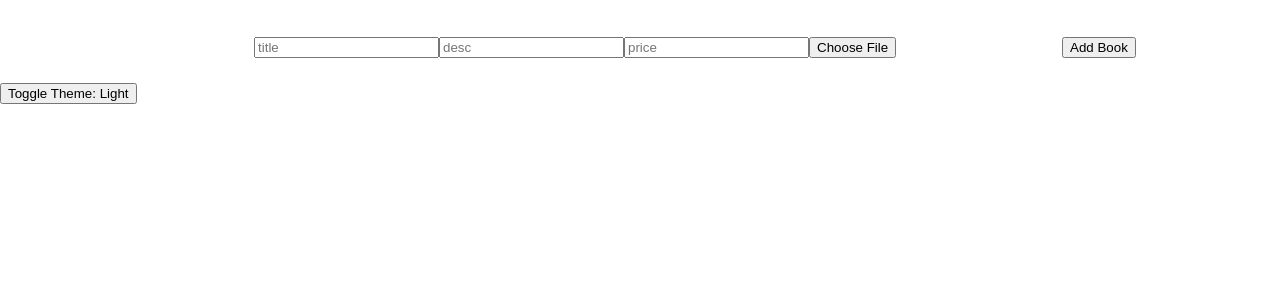
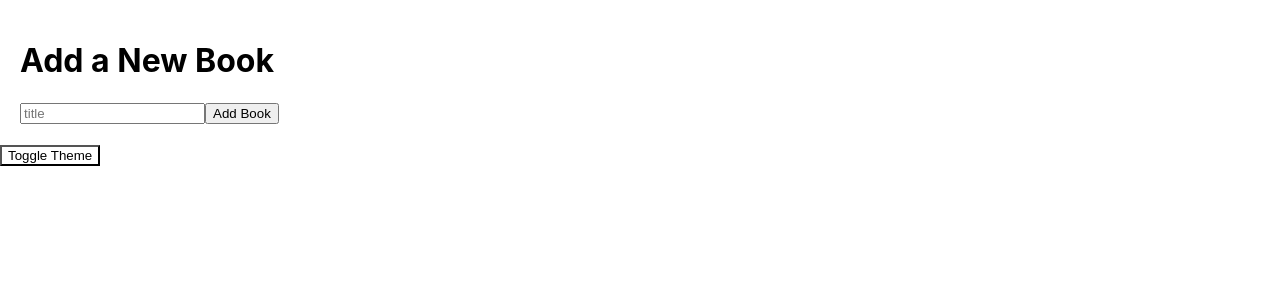
Before and after one commit to Ahmadalmuhtar/Bookstore-react-express, a React (Create React App) app in the folder client/: page /add in a window 1280 px wide. Shown: the top 300 px of the page. Built offline with nearby package versions, Linux system fonts and the light colour scheme.

Commit message:
added the actual toggle theme so it can change colors now

```diff
--- a/client/src/App.js
+++ b/client/src/App.js
@@ -1,23 +1,25 @@
 import React from 'react';
 import { BrowserRouter, Routes, Route } from 'react-router-dom';
-import { ThemeProvider } from './ThemeContext'
+import ThemeProvider from './ThemeProvider'; // Adjust the path as needed
+import ThemeToggle from './ThemeToggle'; // Adjust the path as needed
 import Add from './pages/Add';
 import Books from './pages/Books';
 import Update from './pages/Update';
 
 function App() {
   return (
-    <div className='App'>
-      <ThemeProvider>
+    <ThemeProvider>
+      <div className='App'>
         <BrowserRouter>
           <Routes>
             <Route path='/books' element={<Books />} />
             <Route path='/add' element={<Add />} />
             <Route path='/update/:id' element={<Update />} />
           </Routes>
+          <ThemeToggle />
         </BrowserRouter>
-      </ThemeProvider>
-    </div>
+      </div>
+    </ThemeProvider>
   );
 }
 
--- a/client/src/ThemeContext.js
+++ /dev/null
@@ -1,19 +0,0 @@
-import React, { createContext, useContext, useState } from "react";
-
-const ThemeContext = React.createContext()
-
-const ThemeProvider = ({ children }) => {
-    const [isDarkMode, setIsDarkMode] = useState(false);
-
-    const toggleTheme = () => {
-        setIsDarkMode((prevMode) => !prevMode)
-    }
-
-    return (
-        <ThemeContext.Provider value={{ isDarkMode, toggleTheme }}>
-            {children}
-        </ThemeContext.Provider>
-    )
-}
-
-export { ThemeProvider, ThemeContext };
--- /dev/null
+++ b/client/src/ThemeProvider.js
@@ -0,0 +1,30 @@
+import React, { createContext, useContext, useState } from 'react';
+
+const ThemeContext = createContext();
+
+export const useTheme = () => {
+    return useContext(ThemeContext);
+};
+
+const ThemeProvider = ({ children }) => {
+    const [theme, setTheme] = useState({
+        buttonBackground: '#ffffff',
+        buttonText: '#000000',
+    });
+
+    const toggleTheme = () => {
+        setTheme((prevTheme) => ({
+            ...prevTheme,
+            buttonBackground: prevTheme.buttonText,
+            buttonText: prevTheme.buttonBackground,
+        }));
+    };
+
+    return (
+        <ThemeContext.Provider value={{ theme, toggleTheme }}>
+            {children}
+        </ThemeContext.Provider>
+    );
+};
+
+export default ThemeProvider;
--- /dev/null
+++ b/client/src/ThemeToggle.js
@@ -0,0 +1,19 @@
+import React from 'react';
+import { useTheme } from './ThemeProvider';
+
+const ThemeToggle = () => {
+    const { theme, toggleTheme } = useTheme();
+
+    const buttonStyle = {
+        background: theme.buttonBackground,
+        color: theme.buttonText,
+    }
+
+    return (
+        <button style={buttonStyle} onClick={toggleTheme}>
+            Toggle Theme
+        </button>
+    );
+};
+
+export default ThemeToggle;
--- a/client/src/pages/Add.jsx
+++ b/client/src/pages/Add.jsx
@@ -1,88 +1,26 @@
-import React, { useState, useContext } from "react";
-import axios from "axios";
+import React, { useState } from "react";
 import { useNavigate } from "react-router-dom";
-import { ThemeContext } from "../ThemeContext";
+import { useTheme } from "../ThemeProvider";
 
 const Add = () => {
-  const { isDarkMode, toggleTheme } = useContext(ThemeContext);
-  const [book, setBook] = useState({
-    title: "",
-    desc: "",
-    price: null,
-    cover: "",
-  });
-
+  const { theme } = useTheme();
   const navigate = useNavigate();
 
-  const handleChange = (e) => {
-    const { name, value, type } = e.target;
-
-    // For file inputs, use FileReader to read the file content
-    if (type === "file") {
-      const file = e.target.files[0];
-      const reader = new FileReader();
-
-      reader.onloadend = () => {
-        setBook((prev) => ({ ...prev, [name]: reader.result }));
-      };
-
-      if (file) {
-        reader.readAsDataURL(file);
-      }
-    } else {
-      // For other inputs, update the state as usual
-      setBook((prev) => ({ ...prev, [name]: value }));
-    }
-  };
-
-  const handleSubmit = async (e) => {
-    e.preventDefault();
-    try {
-      await axios.post("http://localhost:8080/books/create", book);
-      navigate("/");
-    } catch (error) {
-      console.error("Error adding the book", error);
-    }
+  const containerStyle = {
+    background: theme.background,
+    color: theme.text,
+    padding: "20px",
   };
 
   return (
-    <div>
+    <div style={containerStyle}>
       <div className="form">
-        <h1 style={{ color: isDarkMode ? "black" : "white" }}>
-          Add a New Book
-          <input
-            type="text"
-            placeholder="title"
-            onChange={handleChange}
-            name="title"
-            value={book.title || ""}
-          />
-          <input
-            type="text"
-            placeholder="desc"
-            onChange={handleChange}
-            name="desc"
-            value={book.desc || ""}
-          />
-          <input
-            type="number"
-            placeholder="price"
-            onChange={handleChange}
-            name="price"
-            value={book.price || ""}
-          />
-          <input
-            type="file"
-            accept="image/jpeg"
-            placeholder="cover"
-            onChange={handleChange}
-            name="cover"
-          />
-          <button onClick={handleSubmit}>Add Book</button>
-        </h1>
-        <button onClick={toggleTheme}>
-          Toggle Theme: {isDarkMode ? "Dark" : "Light"}
-        </button>
+        <h1>Add a New Book</h1>
+        {/* Your form input elements go here */}
+        {/* Example input: */}
+        <input type="text" placeholder="title" name="title" />
+        {/* ... Other input fields ... */}
+        <button onClick={() => navigate("/books")}>Add Book</button>
       </div>
     </div>
   );
--- a/client/src/pages/Books.jsx
+++ b/client/src/pages/Books.jsx
@@ -1,67 +1,28 @@
-import React, { useEffect, useState, useContext } from "react";
-import axios from "axios";
-import { Link, useNavigate } from "react-router-dom";
-import { ThemeContext } from "../ThemeContext";
+import React from "react";
+import { useTheme } from "../ThemeProvider";
+import { Link } from "react-router-dom";
 
 const Books = () => {
-  const { isDarkMode, toggleTheme } = useContext(ThemeContext);
-  const [books, setBooks] = useState([]);
-  const navigate = useNavigate();
+  const { theme, toggleTheme } = useTheme();
 
-  useEffect(() => {
-    const fetchAllBooks = async () => {
-      try {
-        const res = await axios.get("http://localhost:8080/books");
-        setBooks(res.data);
-      } catch (error) {
-        console.error("Error fetching Data:", error);
-      }
-    };
-    fetchAllBooks();
-  }, []);
-
-  const handleDelete = async (id) => {
-    try {
-      await axios.delete(`http://localhost:8080/books/${id}`);
-      window.location.reload();
-    } catch (error) {
-      console.error("Error deleting this Book", error);
-    }
+  const containerStyle = {
+    background: theme.background,
+    color: theme.text,
+    padding: "20px",
   };
 
-  const handleUpdate = (id) => {
-    // Navigate to the update page with the book id
-    navigate(`/update/${id}`);
+  const handleToggle = () => {
+    toggleTheme();
   };
 
   return (
-    <>
-      <h1 style={{ color: isDarkMode ? "white" : "black" }}>
-        Ahmad's Book Shop
-      </h1>
-      <button onClick={toggleTheme}>
-        Toggle Theme: {isDarkMode ? "Dark" : "Light"}
-      </button>
-      <div className="books">
-        {books.map((book) => (
-          <div className="book" key={book.id}>
-            {book.cover && <img src={book.cover} alt="" />}
-            <h2>{book.title}</h2>
-            <p>{book.desc}</p>
-            <span>{book.price}</span>
-            <button className="delete" onClick={() => handleDelete(book.id)}>
-              Delete
-            </button>
-            <button className="update" onClick={() => handleUpdate(book.id)}>
-              Update
-            </button>
-          </div>
-        ))}
-      </div>
+    <div style={containerStyle}>
+      <h1>Ahmad's Book Shop</h1>
+      <button onClick={handleToggle}>Toggle Theme</button>
       <Link to="/add">
         <button style={{ cursor: "pointer" }}>Add new book</button>
       </Link>
-    </>
+    </div>
   );
 };
 
--- a/client/src/pages/Update.jsx
+++ b/client/src/pages/Update.jsx
@@ -1,19 +1,25 @@
-import React, { useState, useEffect, useContext } from "react";
+import React, { useState, useEffect } from "react";
+import { useNavigate, useParams } from "react-router-dom";
 import axios from "axios";
-import { useNavigate, useParams } from "react-router-dom";
-import { ThemeContext } from "../ThemeContext";
+import { useTheme } from "../ThemeProvider";
 
 const Update = () => {
-  const { isDarkMode, toggleTheme } = useContext(ThemeContext);
+  const { id } = useParams();
+  const { theme } = useTheme();
+  const navigate = useNavigate();
+
+  const containerStyle = {
+    background: theme.background,
+    color: theme.text,
+    padding: "20px",
+  };
+
   const [book, setBook] = useState({
     title: "",
     desc: "",
     price: null,
     cover: "",
   });
-
-  const navigate = useNavigate();
-  const { id } = useParams();
 
   useEffect(() => {
     const fetchBookDetails = async () => {
@@ -29,24 +35,7 @@ const Update = () => {
   }, [id]);
 
   const handleChange = (e) => {
-    const { name, value, type } = e.target;
-
-    // For file inputs, use FileReader to read the file content
-    if (type === "file") {
-      const file = e.target.files[0];
-      const reader = new FileReader();
-
-      reader.onloadend = () => {
-        setBook((prev) => ({ ...prev, [name]: reader.result }));
-      };
-
-      if (file) {
-        reader.readAsDataURL(file);
-      }
-    } else {
-      // For other inputs, update the state as usual
-      setBook((prev) => ({ ...prev, [name]: value }));
-    }
+    setBook((prev) => ({ ...prev, [e.target.name]: e.target.value }));
   };
 
   const handleSubmit = async (e) => {
@@ -60,43 +49,18 @@ const Update = () => {
   };
 
   return (
-    <div>
+    <div style={containerStyle}>
       <div className="form">
-        <h1 style={{ color: isDarkMode ? "black" : "white" }}>
-          Update The Book
+        <h1>Update The Book</h1>
         <input
           type="text"
           placeholder="title"
-            onChange={handleChange}
           name="title"
           value={book.title || ""}
+          onChange={handleChange}
         />
-          <input
-            type="text"
-            placeholder="desc"
-            onChange={handleChange}
-            name="desc"
-            value={book.desc || ""}
-          />
-          <input
-            type="number"
-            placeholder="price"
-            onChange={handleChange}
-            name="price"
-            value={book.price || ""}
-          />
-          <input
-            type="file"
-            accept="image/jpeg"
-            placeholder="cover"
-            onChange={handleChange}
-            name="cover"
-          />
+        {/* ... Other input fields ... */}
         <button onClick={handleSubmit}>Update</button>
-        </h1>
-        <button onClick={toggleTheme}>
-          Toggle Theme: {isDarkMode ? "Dark" : "Light"}
-        </button>
       </div>
     </div>
   );
```
Lines whose indentation alone changed are shown as unchanged.
